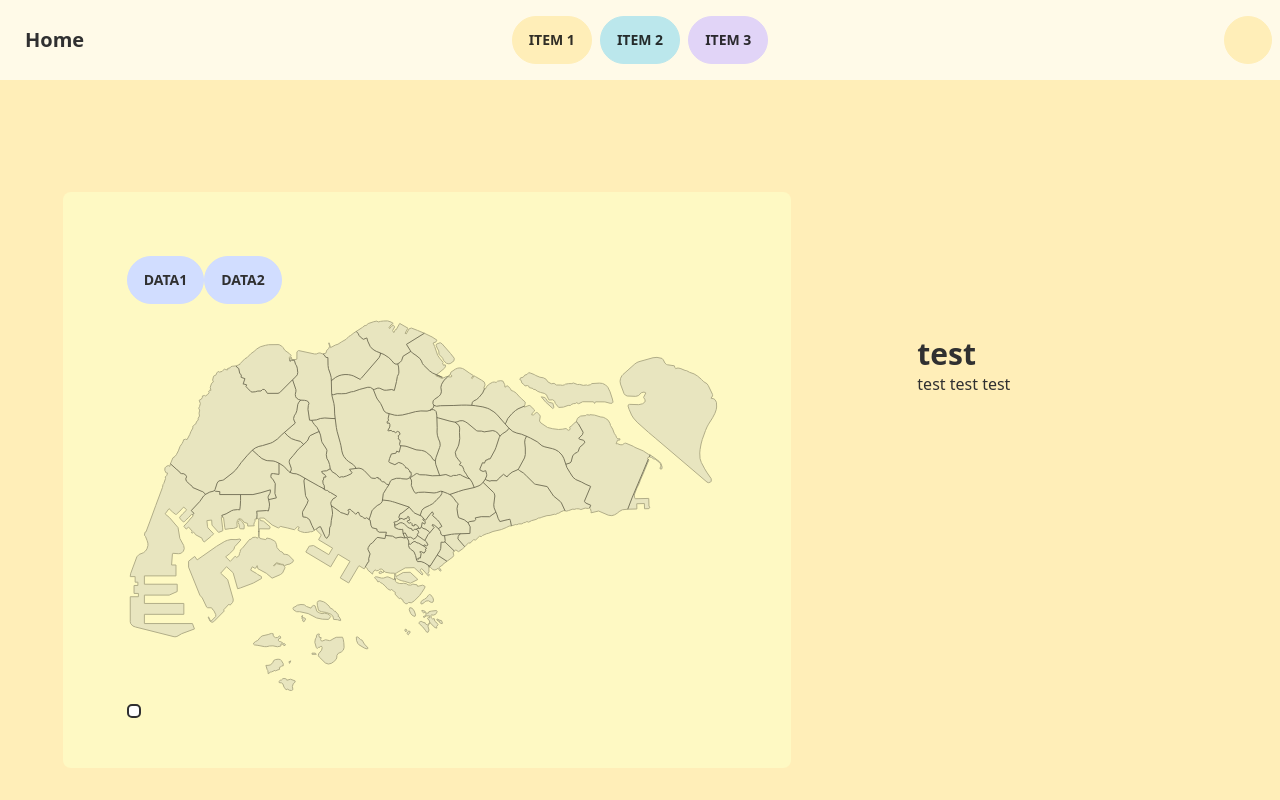
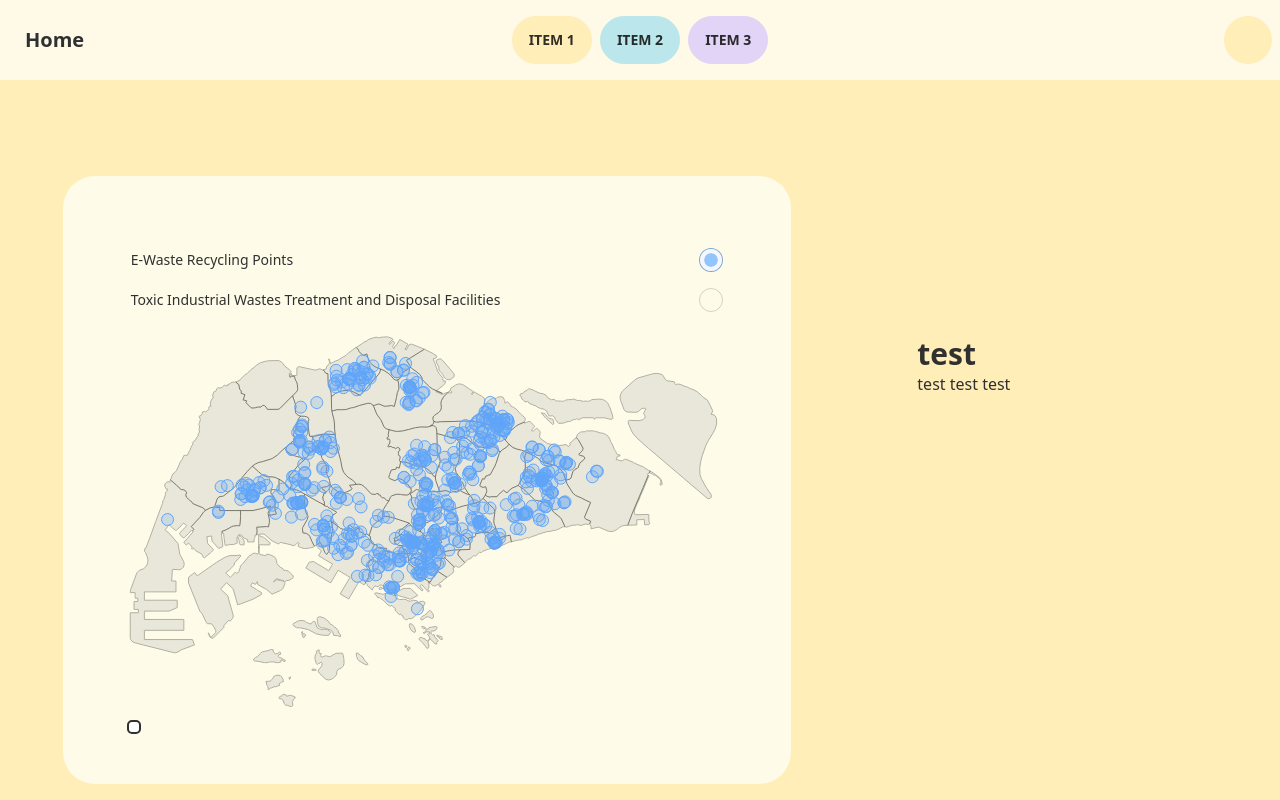
Before and after one commit to 9vek/IN6221-Group-Project, a Vue app: page /1 in a window 1280 px wide. Built offline with nearby package versions, Linux system fonts and the light colour scheme; some icons are missing.

Commit message:
fix map data switch

```diff
--- a/src/components/charts/MapWithBubble.vue
+++ b/src/components/charts/MapWithBubble.vue
@@ -48,10 +48,6 @@ const drawTest = (file1: String, file2: String, updateDataRef: any) => {
       .style("stroke", "black")
       .style("opacity", .3)
 
-      const color = d3.scaleOrdinal()
-      .domain(["A", "B", "C" ])
-      .range([ "#402D54", "#D18975", "#8FD175"])
-
     // create a tooltip
     const Tooltip = d3.select("#map")
       .append("div")
@@ -73,8 +69,7 @@ const drawTest = (file1: String, file2: String, updateDataRef: any) => {
 
     var tipString: string = ""
     for (const [key, value] of Object.entries(d.properties)) {
-        console.log(key, ":",value);
-        tipString += key + ": " + value + "<br/>"
+        tipString += "<b>" + key + ": </b>" + value + "<br/>"
     }
 
       Tooltip
@@ -87,32 +82,44 @@ const drawTest = (file1: String, file2: String, updateDataRef: any) => {
     }
 
     updateDataRef.value = (input: string) => {
+      svg.selectAll(".circle").remove();
+
       var data = infoData1
+      var fill = "#60a5fa"
+      var stroke = "#60a5fa"
 
         if (input == "2") {
           data = infoData2
+          fill = "#c084fc"
+          stroke = "#c084fc"
         }
 
         if (input == "1") {
           data = infoData1
+          fill = "#60a5fa"
+          stroke = "#60a5fa"
         }
-          // Add circles
+
       svg
         .selectAll("myCircles")
         .data(data.features)
         .join("circle")
         .attr("cx", d => projection(d.geometry.coordinates)[0])
         .attr("cy", d => projection(d.geometry.coordinates)[1])
-        .attr("r", 8)
+        .attr("r", 0)
         .attr("class", "circle")
-        .style("fill", "69b3a2")
-        .attr("stroke", "#69b3a2")
+        .style("fill", fill)
+        .attr("stroke", stroke)
         .attr("stroke-width", 1)
-        .attr("fill-opacity", .3)
+        .attr("fill-opacity", .2)
         .on("mouseover", mouseover)
         .on("mousemove", mousemove)
         .on("mouseleave", mouseleave)
+        .transition()
+        .attr("r", 6);
     }
+
+    updateDataRef.value("1")
   })
 }
 
@@ -122,10 +129,20 @@ onMounted(() => {
 </script>
 
 <template>
-  <div>
-    <div @click="updateData('1')" class="btn"> Data1 </div>
-    <div @click="updateData('2')" class="btn"> Data2 </div>
-    <div id="map" class="w-full h-full"></div>
+  <div class="w-fit h-fit">
+
+      <label class="label cursor-pointer">
+        <span class="label-text">E-Waste Recycling Points</span>
+        <input @click="updateData('1')" type="radio" name="radio" class="radio checked:bg-blue-300" checked />
+      </label>
+
+      <label class="label cursor-pointer">
+        <span class="label-text">Toxic Industrial Wastes Treatment and Disposal Facilities</span>
+        <input @click="updateData('2')" type="radio" name="radio" class="radio checked:bg-purple-300" />
+      </label>
+
+    <div id="map"></div>
+
   </div>
 </template>
 
--- a/src/views/Page1.vue
+++ b/src/views/Page1.vue
@@ -8,7 +8,7 @@ const wasteTreatmentData = './src/data/geo/filtered_WasteTreatmentGEOJSON.geojso
 
 <template>
   <div class="bg-primary h-screen grid grid-cols-3 place-items-center">
-    <div class="col-span-2 grid grid-cols-1 place-items-center bg-yellow-100 rounded-lg p-16">
+    <div class="col-span-2 grid grid-cols-1 place-items-center bg-yellow-50 rounded-[32px] p-16">
       <MapBubble :file1="ewasteData" :file2="wasteTreatmentData" />
     </div>
     <TextWithTitle :title="'test'" :text="'test test test'" />
```
